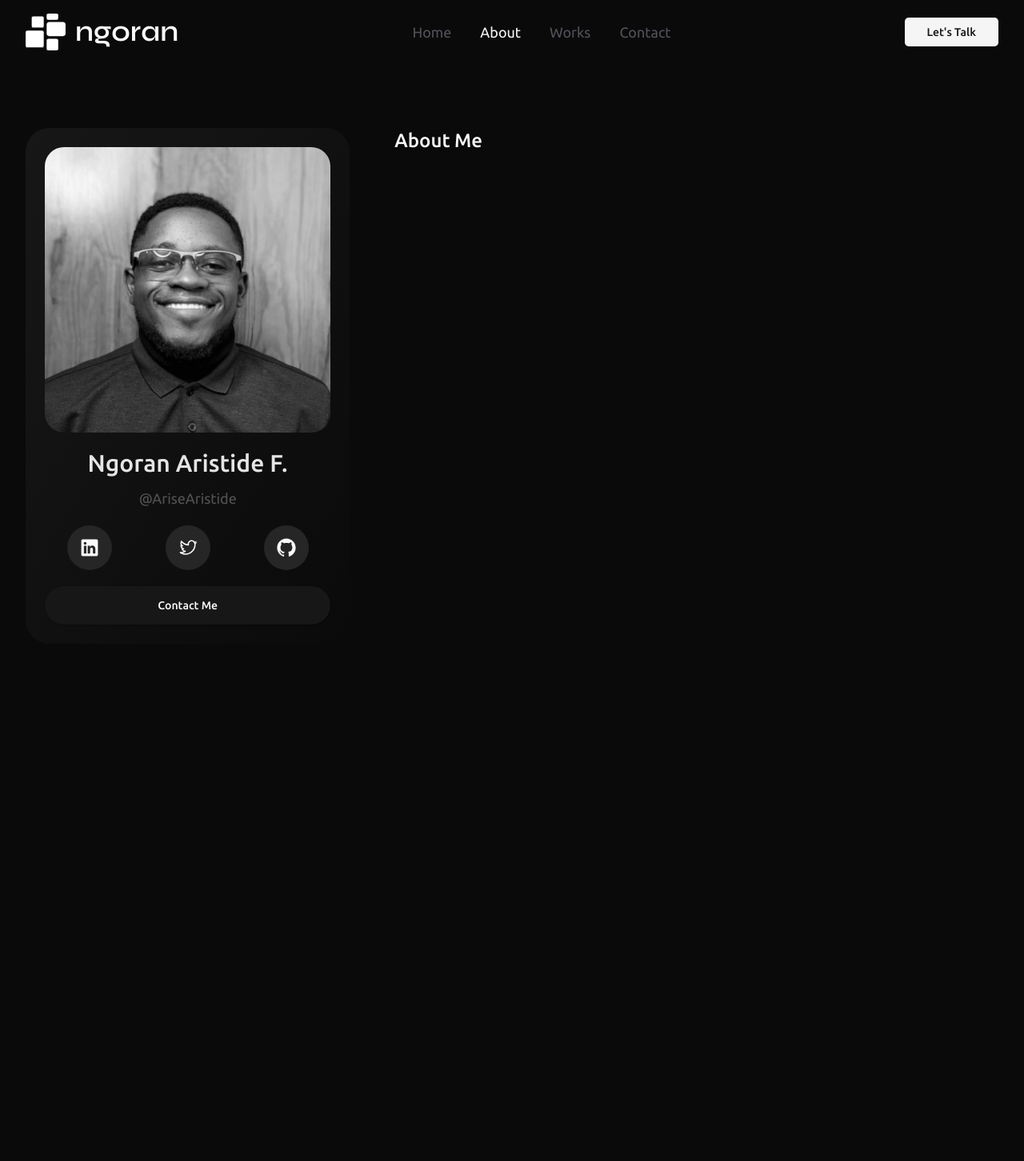
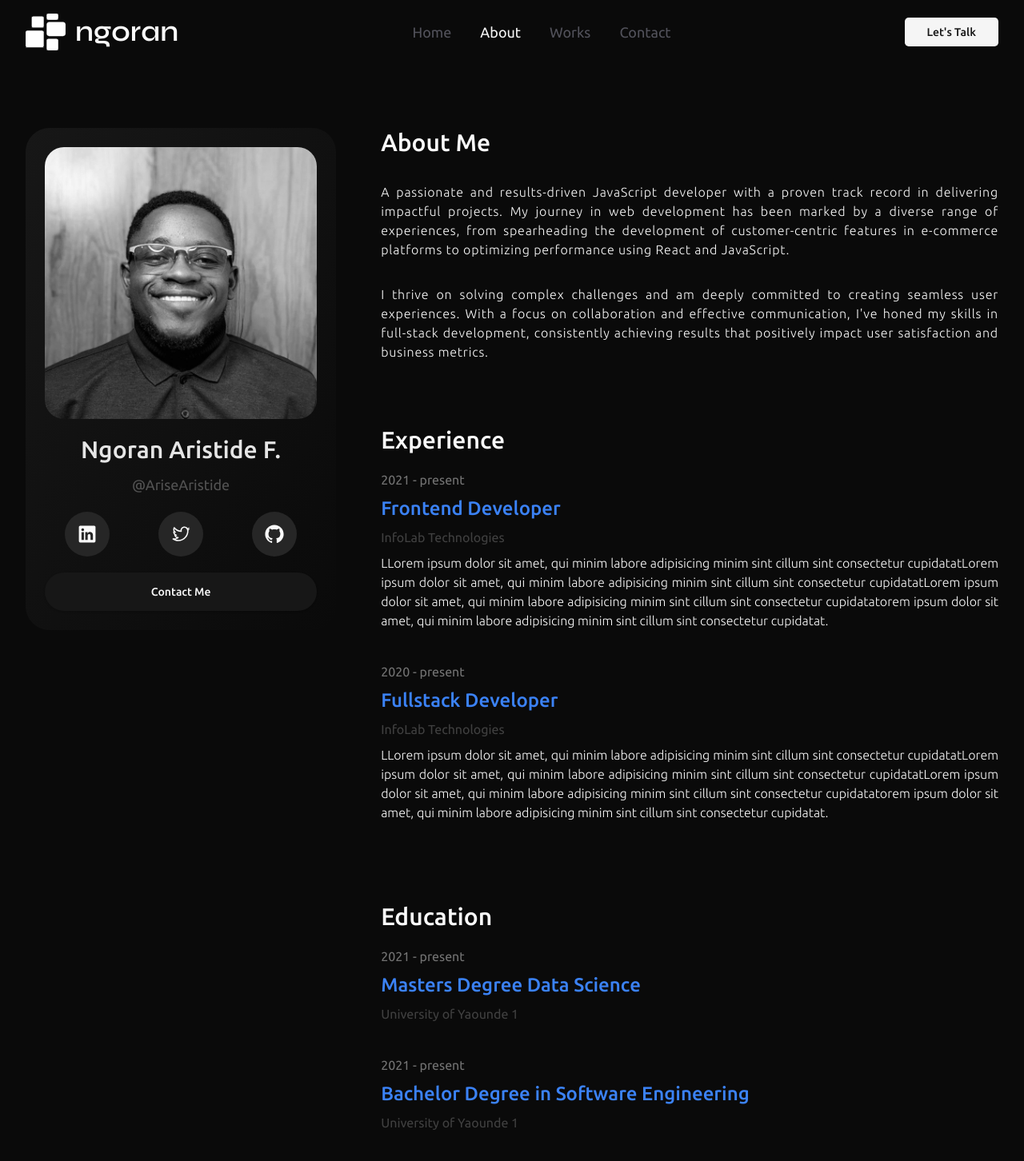
Before and after one commit to NgoranA/portfolio, a Next.js app: page /about in a window 1280 px wide. Shown: the top 1452 px of the page at 80% size. Before the commit the page ends 885 px from the top, so only its background shows below. Built offline with nearby package versions, Linux system fonts and the light colour scheme.

Commit message:
About me content completed.

```diff
--- a/src/app/about/page.tsx
+++ b/src/app/about/page.tsx
@@ -9,7 +9,7 @@ import AboutMeContent from "@/components/AboutMeContent";
 function page() {
   return (
     <main className="flex min-h-screen flex-col md:flex-row px-3 md:container max-w-7xl py-20 gap-3 md:gap-14">
-      <section className="w-full md:w-4/12 px-4  sm:px-6 py-12 sm:py-6 flex flex-col  gap-3 sm:gap-5 rounded-[30px] h-auto relative bg-gradient-to-br from-neutral-900 to-neutral-950 ">
+      <section className="w-full md:w-4/12 px-4  sm:px-6 py-12 sm:py-6 flex flex-col  gap-3 sm:gap-5 rounded-[30px] h-fit relative bg-gradient-to-br from-neutral-900 to-neutral-950 ">
         <div className="h-full md:h-auto w-full rounded-3xl flex items-center relative">
           <Image
             src={profile}
--- a/src/components/AboutMeContent.tsx
+++ b/src/components/AboutMeContent.tsx
@@ -1,9 +1,30 @@
 import React from "react";
+import Experiences from "./Experiences";
+import Education from "./Education";
 
 function AboutMeContent() {
   return (
-    <section className="text-neutral-50 flex flex-col gap-3 md:gap-5">
-      <p className="text-2xl font-medium">About Me</p>
+    <section className="text-neutral-50 flex flex-col gap-5 md:gap-20 md:w-8/12">
+      <div className="flex flex-col gap-8">
+        <p className="text-3xl font-medium">About Me</p>
+        <p className="text-md font-thin text-justify tracking-wider">
+          A passionate and results-driven JavaScript developer with a proven
+          track record in delivering impactful projects. My journey in web
+          development has been marked by a diverse range of experiences, from
+          spearheading the development of customer-centric features in
+          e-commerce platforms to optimizing performance using React and
+          JavaScript.{" "}
+        </p>
+        <p className="font-thin text-justify tracking-wider">
+          I thrive on solving complex challenges and am deeply committed to
+          creating seamless user experiences. With a focus on collaboration and
+          effective communication, I&apos;ve honed my skills in full-stack
+          development, consistently achieving results that positively impact
+          user satisfaction and business metrics.
+        </p>
+      </div>
+      <Experiences />
+      <Education />
     </section>
   );
 }
--- /dev/null
+++ b/src/components/Education.tsx
@@ -0,0 +1,51 @@
+import React from "react";
+
+export type Education = {
+  year: string;
+  department?: string;
+  university: string;
+  field: string;
+  id: number;
+};
+
+function Education() {
+  const experiences: Education[] = [
+    {
+      year: "2021 - present",
+      // department: "Computer Science",
+      university: "University of Yaounde 1",
+      id: 1,
+      field: " Masters Degree Data Science",
+    },
+    {
+      year: "2021 - present",
+      // department: "Computer Science",
+      university: "University of Yaounde 1",
+      id: 2,
+      field: " Bachelor Degree in Software Engineering",
+    },
+  ];
+  return (
+    <article>
+      <p className="text-3xl font-medium">Education</p>
+      {experiences.map((experience) => (
+        <div
+          key={experience.id}
+          className="py-5 text-justify flex flex-col gap-2"
+        >
+          <p className="text-neutral-500 text-md"> {experience.year} </p>
+          <p className="text-2xl font-medium text-blue-500">
+            {" "}
+            {experience.field}{" "}
+          </p>
+          <p className="text-neutral-700"> {experience.university} </p>
+          {experience.department && (
+            <p className="text-md font-thin"> {experience.department} </p>
+          )}{" "}
+        </div>
+      ))}
+    </article>
+  );
+}
+
+export default Education;
--- /dev/null
+++ b/src/components/Experiences.tsx
@@ -0,0 +1,53 @@
+import React from "react";
+import ExperienceEdu from "./ExperienceEdu";
+
+export type ExperienceEdu = {
+  year: string;
+  role: string;
+  company: string;
+  details: string;
+  id: number;
+};
+
+function Experiences() {
+  const experiences: ExperienceEdu[] = [
+    {
+      year: "2021 - present",
+      role: "Frontend Developer",
+      company: "InfoLab Technologies",
+      id: 1,
+      details:
+        "LLorem ipsum dolor sit amet, qui minim labore adipisicing minim sint cillum sint consectetur cupidatatLorem ipsum dolor sit amet, qui minim labore adipisicing minim sint cillum sint consectetur cupidatatLorem ipsum dolor sit amet, qui minim labore adipisicing minim sint cillum sint consectetur cupidatatorem ipsum dolor sit amet, qui minim labore adipisicing minim sint cillum sint consectetur cupidatat.",
+    },
+    {
+      year: "2020 - present",
+      role: "Fullstack Developer",
+      company: "InfoLab Technologies",
+      id: 2,
+      details:
+        "LLorem ipsum dolor sit amet, qui minim labore adipisicing minim sint cillum sint consectetur cupidatatLorem ipsum dolor sit amet, qui minim labore adipisicing minim sint cillum sint consectetur cupidatatLorem ipsum dolor sit amet, qui minim labore adipisicing minim sint cillum sint consectetur cupidatatorem ipsum dolor sit amet, qui minim labore adipisicing minim sint cillum sint consectetur cupidatat.",
+    },
+  ];
+  return (
+    <article>
+      <p className="text-3xl font-medium">Experience</p>
+      {experiences.map((experience) => (
+        <div
+          key={experience.id}
+          className="py-5 text-justify flex flex-col gap-2"
+        >
+          <p className="text-neutral-500 text-md"> {experience.year} </p>
+          <p className="text-2xl font-medium text-blue-500">
+            {" "}
+            {experience.role}{" "}
+          </p>
+
+          <p className="text-neutral-700"> {experience.company} </p>
+          <p className="text-md font-thin"> {experience.details} </p>
+        </div>
+      ))}
+    </article>
+  );
+}
+
+export default Experiences;
```
